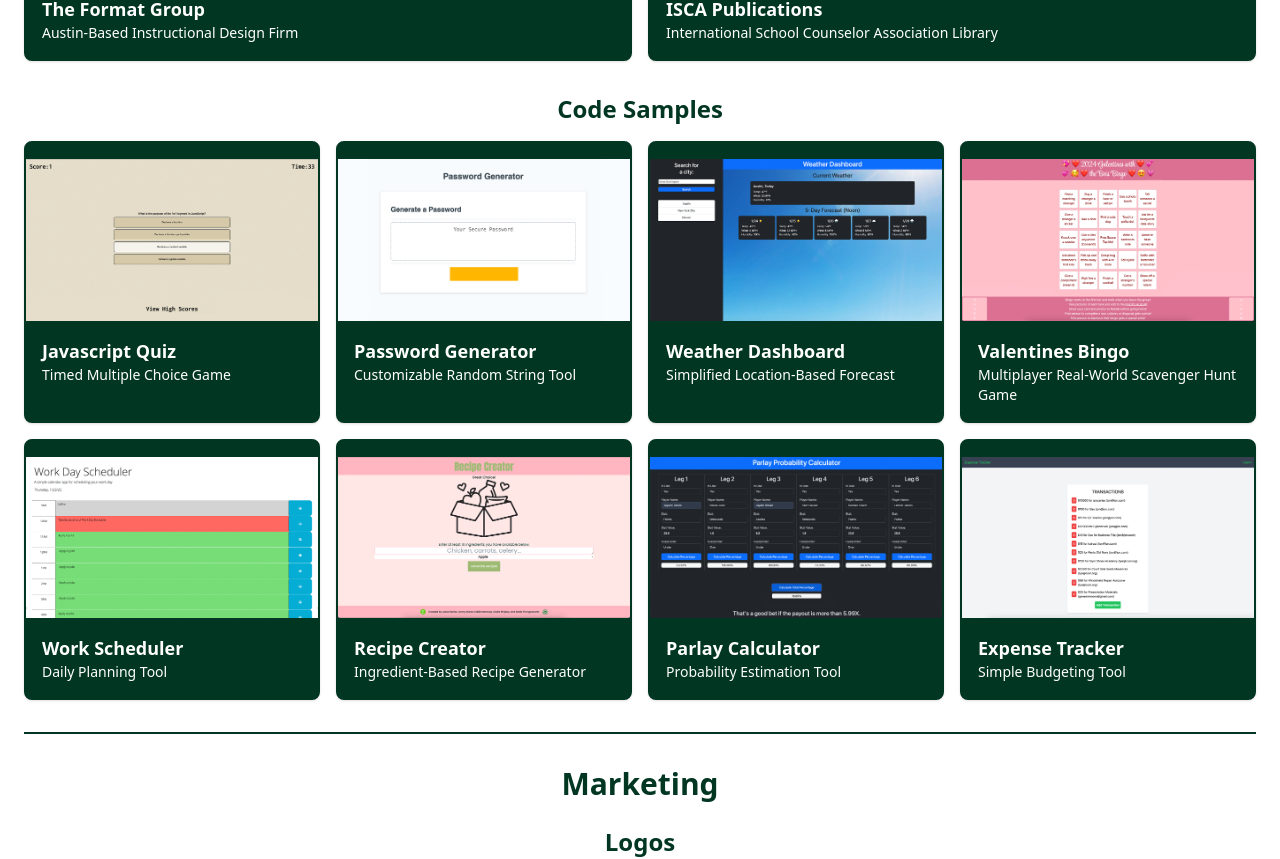
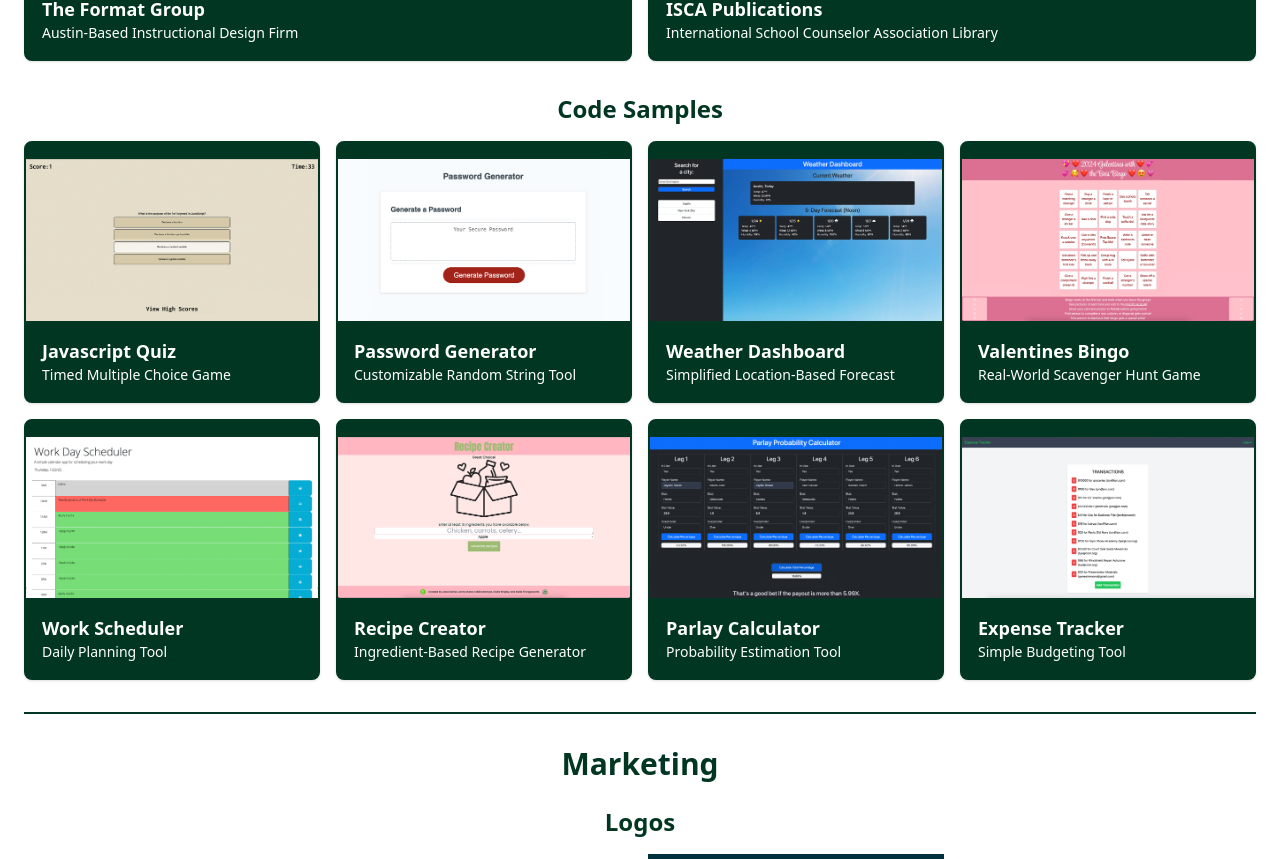
Before and after one commit to JesseDenier/Portfolio2025, a React (Vite) app in the folder client/: page / in a window 1280 px wide. Shown: the part 857-1716 px from the top of the page. Built offline with nearby package versions, Linux system fonts and the light colour scheme.

Commit message:
Adjusted fullstack and samples to use an array rather than repeating styles.

```diff
--- a/client/src/pages/HomePage.jsx
+++ b/client/src/pages/HomePage.jsx
@@ -30,7 +30,81 @@
     }));
   };
 
-  // Array of flyer objects
+  // Object Arrays
+  const fullstacks = [
+    {
+      title: "The Format Group",
+      description: "Austin-Based Instructional Design Firm",
+      href: "https://www.formatllc.com/",
+      src: "full_stack/format.png",
+      alt: "Format Website, with a splash image of an artistic classroom",
+    },
+    {
+      title: "ISCA Publications",
+      description: "International School Counselor Association Library",
+      href: "https://www.iscapublications.com/",
+      src: "full_stack/isca.png",
+      alt: "ISCA Publications site, displaying multiple book covers",
+    },
+  ];
+  const samples = [
+    {
+      title: "Javascript Quiz",
+      description: "Timed Multiple Choice Game",
+      href: "https://jessedenier.github.io/Multiple-Choice-Quiz/",
+      src: "code_samples/quiz.png",
+      alt: "Javascript Quiz Website, showing a question and answer choices",
+    },
+    {
+      title: "Password Generator",
+      description: "Customizable Random String Tool",
+      href: "https://jessedenier.github.io/Password-Generator/",
+      src: "code_samples/password.png",
+      alt: "Password Generator Website, showing an empty text field and a button ",
+    },
+    {
+      title: "Weather Dashboard",
+      description: "Simplified Location-Based Forecast",
+      href: "https://jessedenier.github.io/Weather-Dashboard/",
+      src: "code_samples/weather.png",
+      alt: "Weather Dashboard Website, showing a search bar and a forecast",
+    },
+    {
+      title: "Valentines Bingo",
+      description: "Real-World Scavenger Hunt Game",
+      href: "https://jessedenier.github.io/Bingo/",
+      src: "code_samples/bingo.png",
+      alt: "Pink Bingo Website, showing a 5x5 grid of white space",
+    },
+    {
+      title: "Work Scheduler",
+      description: "Daily Planning Tool",
+      href: "https://jessedenier.github.io/Work-Scheduler/",
+      src: "code_samples/scheduler.png",
+      alt: "Schedule Website, showing an hourly schedule",
+    },
+    {
+      title: "Recipe Creator",
+      description: "Ingredient-Based Recipe Generator",
+      href: "https://jessedenier.github.io/Recipe-Creator/",
+      src: "code_samples/recipe.png",
+      alt: "Recipe Webiste, showing a line art graphic and input form for ingredients",
+    },
+    {
+      title: "Parlay Calculator",
+      description: "Probability Estimation Tool",
+      href: "https://jessedenier.github.io/Parlay-Probability/",
+      src: "code_samples/parlay.png",
+      alt: "Parlay Calculator Website, showing a 6 different input forms and a submit button",
+    },
+    {
+      title: "Expense Tracker",
+      description: "Simple Budgeting Tool",
+      href: "https://expense-tracker-ut-8e4127567b9a.herokuapp.com/login",
+      src: "code_samples/expense.png",
+      alt: "Expense Tracking Website, showing a list of charges and a total",
+    },
+  ];
   const flyers = [
     {
       title: "South By San Marcos 2016",
@@ -113,6 +187,7 @@
           </div>
         </div>
       </section>
+
       {/* Portfolio Section */}
       <section id="Portfolio" className="p-6">
         {/* Projects Section */}
@@ -124,279 +199,85 @@
               Full Stack Web Development
             </h3>
             <div className="grid grid-cols-2 gap-4 mb-8">
-              <div className="h-auto bg-darkgreen rounded-lg shadow flex flex-col pt-4 border-2 border-darkgreen relative overflow-visible group">
+              {fullstacks.map((project, index) => (
+                <div
+                  key={index}
+                  className="h-auto bg-darkgreen rounded-lg shadow flex flex-col pt-4 border-2 border-darkgreen relative overflow-visible group"
+                >
                   <a
                     className="items-center justify-center relative overflow-visible"
-                  href="https://www.formatllc.com/"
+                    href={project.href}
                     target="_blank"
                     rel="noopener noreferrer"
-                  onMouseMove={(e) => handleMouseMove(e, "format")}
-                  onMouseLeave={() => resetHoverStyle("format")}
+                    onMouseMove={(e) =>
+                      handleMouseMove(e, `fullstack-${index}`)
+                    }
+                    onMouseLeave={() => resetHoverStyle(`fullstack-${index}`)}
                   >
                     <img
-                    src="full_stack/format.png"
-                    alt="The Format Group Website"
+                      src={project.src}
+                      alt={project.alt}
                       className="w-full transition-transform duration-500 ease-out"
-                    style={hoverStyles.format || { transform: "none" }}
+                      style={
+                        hoverStyles[`fullstack-${index}`] || {
+                          transform: "none",
+                        }
+                      }
                     />
                   </a>
                   <div className="p-4 flex flex-col">
                     <strong className="text-lg text-white font-bold">
-                    The Format Group
+                      {project.title}
                     </strong>
                     <span className="text-sm text-white">
-                    Austin-Based Instructional Design Firm
+                      {project.description}
                     </span>
                   </div>
                 </div>
-              <div className="h-auto bg-darkgreen rounded-lg shadow flex flex-col pt-4 border-2 border-darkgreen relative overflow-visible group">
-                <a
-                  className="items-center justify-center relative overflow-visible"
-                  href="https://www.iscapublications.com/"
-                  target="_blank"
-                  rel="noopener noreferrer"
-                  onMouseMove={(e) => handleMouseMove(e, "isca")}
-                  onMouseLeave={() => resetHoverStyle("isca")}
-                >
-                  <img
-                    src="full_stack/isca.png"
-                    alt="ISCA Publications Website"
-                    className="w-full transition-transform duration-500 ease-out"
-                    style={hoverStyles.isca || { transform: "none" }}
-                  />
-                </a>
-                <div className="p-4 flex flex-col">
-                  <strong className="text-lg text-white font-bold">
-                    ISCA Publications
-                  </strong>
-                  <span className="text-sm text-white">
-                    International School Counselor Association Library
-                  </span>
-                </div>
-              </div>
+              ))}
             </div>
           </section>
+
           {/* Samples Section */}
           <section id="Samples">
             <h3 className="text-2xl font-semibold text-center mb-4">
               Code Samples
             </h3>
             <div className="grid grid-cols-4 gap-4 mb-8">
-              {/* Javascript Quiz */}
-              <div className="h-auto bg-darkgreen rounded-lg shadow flex flex-col pt-4 border-2 border-darkgreen relative overflow-visible group">
+              {samples.map((sample, index) => (
+                <div
+                  key={index}
+                  className="h-auto bg-darkgreen rounded-lg shadow flex flex-col pt-4 border-2 border-darkgreen relative overflow-visible group"
+                >
                   <a
                     className="items-center justify-center relative overflow-visible"
-                  href="https://jessedenier.github.io/Multiple-Choice-Quiz/"
+                    href={sample.href}
                     target="_blank"
                     rel="noopener noreferrer"
-                  onMouseMove={(e) => handleMouseMove(e, "quiz")}
-                  onMouseLeave={() => resetHoverStyle("quiz")}
+                    onMouseMove={(e) => handleMouseMove(e, `sample-${index}`)}
+                    onMouseLeave={() => resetHoverStyle(`sample-${index}`)}
                   >
                     <img
-                    src="code_samples/quiz.png"
-                    alt="Javascript Quiz Website"
+                      src={sample.src}
+                      alt={sample.alt}
                       className="w-full transition-transform duration-500 ease-out"
-                    style={hoverStyles.quiz || { transform: "none" }}
+                      style={
+                        hoverStyles[`sample-${index}`] || {
+                          transform: "none",
+                        }
+                      }
                     />
                   </a>
                   <div className="p-4 flex flex-col">
                     <strong className="text-lg text-white font-bold">
-                    Javascript Quiz
+                      {sample.title}
                     </strong>
                     <span className="text-sm text-white">
-                    Timed Multiple Choice Game
+                      {sample.description}
                     </span>
                   </div>
                 </div>
-
-              {/* Password Generator */}
-              <div className="h-auto bg-darkgreen rounded-lg shadow flex flex-col pt-4 border-2 border-darkgreen relative overflow-visible group">
-                <a
-                  className="items-center justify-center relative overflow-visible"
-                  href="https://jessedenier.github.io/Password-Generator/"
-                  target="_blank"
-                  rel="noopener noreferrer"
-                  onMouseMove={(e) => handleMouseMove(e, "password")}
-                  onMouseLeave={() => resetHoverStyle("password")}
-                >
-                  <img
-                    src="code_samples/password.png"
-                    alt="Password Generator Website"
-                    className="w-full transition-transform duration-500 ease-out"
-                    style={hoverStyles.password || { transform: "none" }}
-                  />
-                </a>
-                <div className="p-4 flex flex-col">
-                  <strong className="text-lg text-white font-bold">
-                    Password Generator
-                  </strong>
-                  <span className="text-sm text-white">
-                    Customizable Random String Tool
-                  </span>
-                </div>
-              </div>
-
-              {/* Weather Dashboard */}
-              <div className="h-auto bg-darkgreen rounded-lg shadow flex flex-col pt-4 border-2 border-darkgreen relative overflow-visible group">
-                <a
-                  className="items-center justify-center relative overflow-visible"
-                  href="https://jessedenier.github.io/Weather-Dashboard/"
-                  target="_blank"
-                  rel="noopener noreferrer"
-                  onMouseMove={(e) => handleMouseMove(e, "weather")}
-                  onMouseLeave={() => resetHoverStyle("weather")}
-                >
-                  <img
-                    src="code_samples/weather.png"
-                    alt="Weather Dashboard Website"
-                    className="w-full transition-transform duration-500 ease-out"
-                    style={hoverStyles.weather || { transform: "none" }}
-                  />
-                </a>
-                <div className="p-4 flex flex-col">
-                  <strong className="text-lg text-white font-bold">
-                    Weather Dashboard
-                  </strong>
-                  <span className="text-sm text-white">
-                    Simplified Location-Based Forecast
-                  </span>
-                </div>
-              </div>
-
-              {/* Bingo */}
-              <div className="h-auto bg-darkgreen rounded-lg shadow flex flex-col pt-4 border-2 border-darkgreen relative overflow-visible group">
-                <a
-                  className="items-center justify-center relative overflow-visible"
-                  href="https://jessedenier.github.io/Bingo/"
-                  target="_blank"
-                  rel="noopener noreferrer"
-                  onMouseMove={(e) => handleMouseMove(e, "bingo")}
-                  onMouseLeave={() => resetHoverStyle("bingo")}
-                >
-                  <img
-                    src="code_samples/bingo.png"
-                    alt="Bingo Website"
-                    className="w-full transition-transform duration-500 ease-out"
-                    style={hoverStyles.bingo || { transform: "none" }}
-                  />
-                </a>
-                <div className="p-4 flex flex-col">
-                  <strong className="text-lg text-white font-bold">
-                    Valentines Bingo
-                  </strong>
-                  <span className="text-sm text-white">
-                    Multiplayer Real-World Scavenger Hunt Game
-                  </span>
-                </div>
-              </div>
-
-              {/* Work Scheduler */}
-              <div className="h-auto bg-darkgreen rounded-lg shadow flex flex-col pt-4 border-2 border-darkgreen relative overflow-visible group">
-                <a
-                  className="items-center justify-center relative overflow-visible"
-                  href="https://jessedenier.github.io/Work-Scheduler/"
-                  target="_blank"
-                  rel="noopener noreferrer"
-                  onMouseMove={(e) => handleMouseMove(e, "scheduler")}
-                  onMouseLeave={() => resetHoverStyle("scheduler")}
-                >
-                  <img
-                    src="code_samples/scheduler.png"
-                    alt="Work Scheduler Website"
-                    className="w-full transition-transform duration-500 ease-out"
-                    style={hoverStyles.scheduler || { transform: "none" }}
-                  />
-                </a>
-                <div className="p-4 flex flex-col">
-                  <strong className="text-lg text-white font-bold">
-                    Work Scheduler
-                  </strong>
-                  <span className="text-sm text-white">
-                    Daily Planning Tool
-                  </span>
-                </div>
-              </div>
-
-              {/* Recipe Creator */}
-              <div className="h-auto bg-darkgreen rounded-lg shadow flex flex-col pt-4 border-2 border-darkgreen relative overflow-visible group">
-                <a
-                  className="items-center justify-center relative overflow-visible"
-                  href="https://jessedenier.github.io/Recipe-Creator/"
-                  target="_blank"
-                  rel="noopener noreferrer"
-                  onMouseMove={(e) => handleMouseMove(e, "recipe")}
-                  onMouseLeave={() => resetHoverStyle("recipe")}
-                >
-                  <img
-                    src="code_samples/recipe.png"
-                    alt="Recipe Creator Website"
-                    className="w-full transition-transform duration-500 ease-out"
-                    style={hoverStyles.recipe || { transform: "none" }}
-                  />
-                </a>
-                <div className="p-4 flex flex-col">
-                  <strong className="text-lg text-white font-bold">
-                    Recipe Creator
-                  </strong>
-                  <span className="text-sm text-white">
-                    Ingredient-Based Recipe Generator
-                  </span>
-                </div>
-              </div>
-
-              {/* Parlay Calculator */}
-              <div className="h-auto bg-darkgreen rounded-lg shadow flex flex-col pt-4 border-2 border-darkgreen relative overflow-visible group">
-                <a
-                  className="items-center justify-center relative overflow-visible"
-                  href="https://jessedenier.github.io/Parlay-Probability/"
-                  target="_blank"
-                  rel="noopener noreferrer"
-                  onMouseMove={(e) => handleMouseMove(e, "parlay")}
-                  onMouseLeave={() => resetHoverStyle("parlay")}
-                >
-                  <img
-                    src="code_samples/parlay.png"
-                    alt="Parlay Calculator Website"
-                    className="w-full transition-transform duration-500 ease-out"
-                    style={hoverStyles.parlay || { transform: "none" }}
-                  />
-                </a>
-                <div className="p-4 flex flex-col">
-                  <strong className="text-lg text-white font-bold">
-                    Parlay Calculator
-                  </strong>
-                  <span className="text-sm text-white">
-                    Probability Estimation Tool
-                  </span>
-                </div>
-              </div>
-
-              {/* Expense Tracker */}
-              <div className="h-auto bg-darkgreen rounded-lg shadow flex flex-col pt-4 border-2 border-darkgreen relative overflow-visible group">
-                <a
-                  className="items-center justify-center relative overflow-visible"
-                  href="https://expense-tracker-ut-8e4127567b9a.herokuapp.com/login"
-                  target="_blank"
-                  rel="noopener noreferrer"
-                  onMouseMove={(e) => handleMouseMove(e, "expense")}
-                  onMouseLeave={() => resetHoverStyle("expense")}
-                >
-                  <img
-                    src="code_samples/expense.png"
-                    alt="Expense Tracker Website"
-                    className="w-full transition-transform duration-500 ease-out"
-                    style={hoverStyles.expense || { transform: "none" }}
-                  />
-                </a>
-                <div className="p-4 flex flex-col">
-                  <strong className="text-lg text-white font-bold">
-                    Expense Tracker
-                  </strong>
-                  <span className="text-sm text-white">
-                    Simple Budgeting Tool
-                  </span>
-                </div>
-              </div>
+              ))}
             </div>
           </section>
         </section>
```
Also changed, not shown: client/public/code_samples/password.png. Lines whose indentation alone changed are shown as unchanged.
